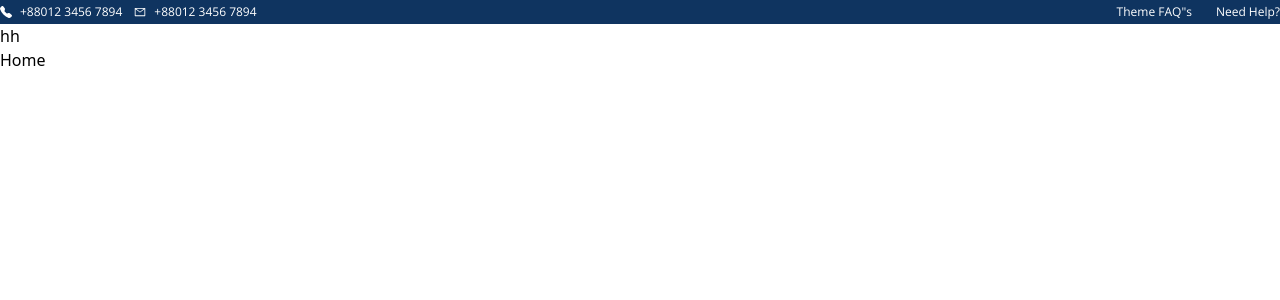
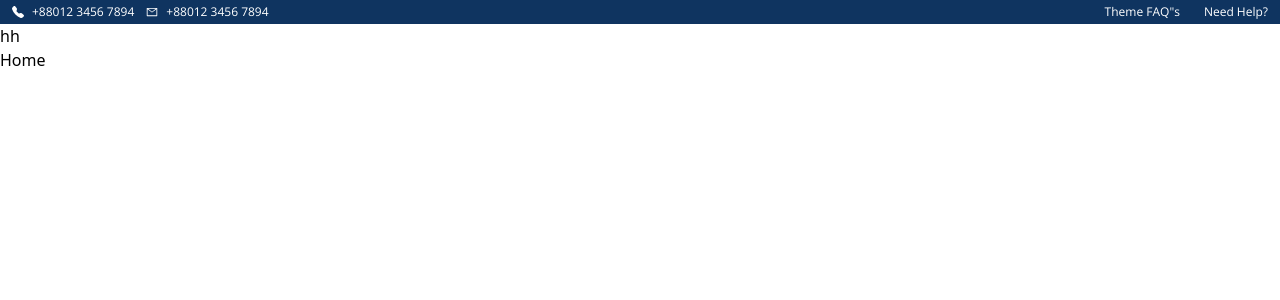
Before and after one commit to sohelrana3/Photoland, a React (Create React App) app: page / in a window 1280 px wide. Shown: the top 300 px of the page. Built offline with nearby package versions, Linux system fonts and the light colour scheme; the HTML template or start-up script is replaced by a standard one.

Commit message:
Headertop Responsibe

```diff
--- a/src/components/Headertop.js
+++ b/src/components/Headertop.js
@@ -5,8 +5,8 @@ import { Link } from "react-router-dom";
 
 const Headertop = () => {
     return (
-        <section className="bg-primary">
-            <div className="container mx-auto py-1 flex justify-between">
+        <section className="bg-primary hidden sm:block">
+            <div className="container mx-auto py-1 flex justify-between md:px-3">
                 <div className="flex gap-x-3">
                     <div className="flex  items-center gap-x-2 ">
                         <BsFillTelephoneFill className="text-white font-normal text-xs font-open" />
```
